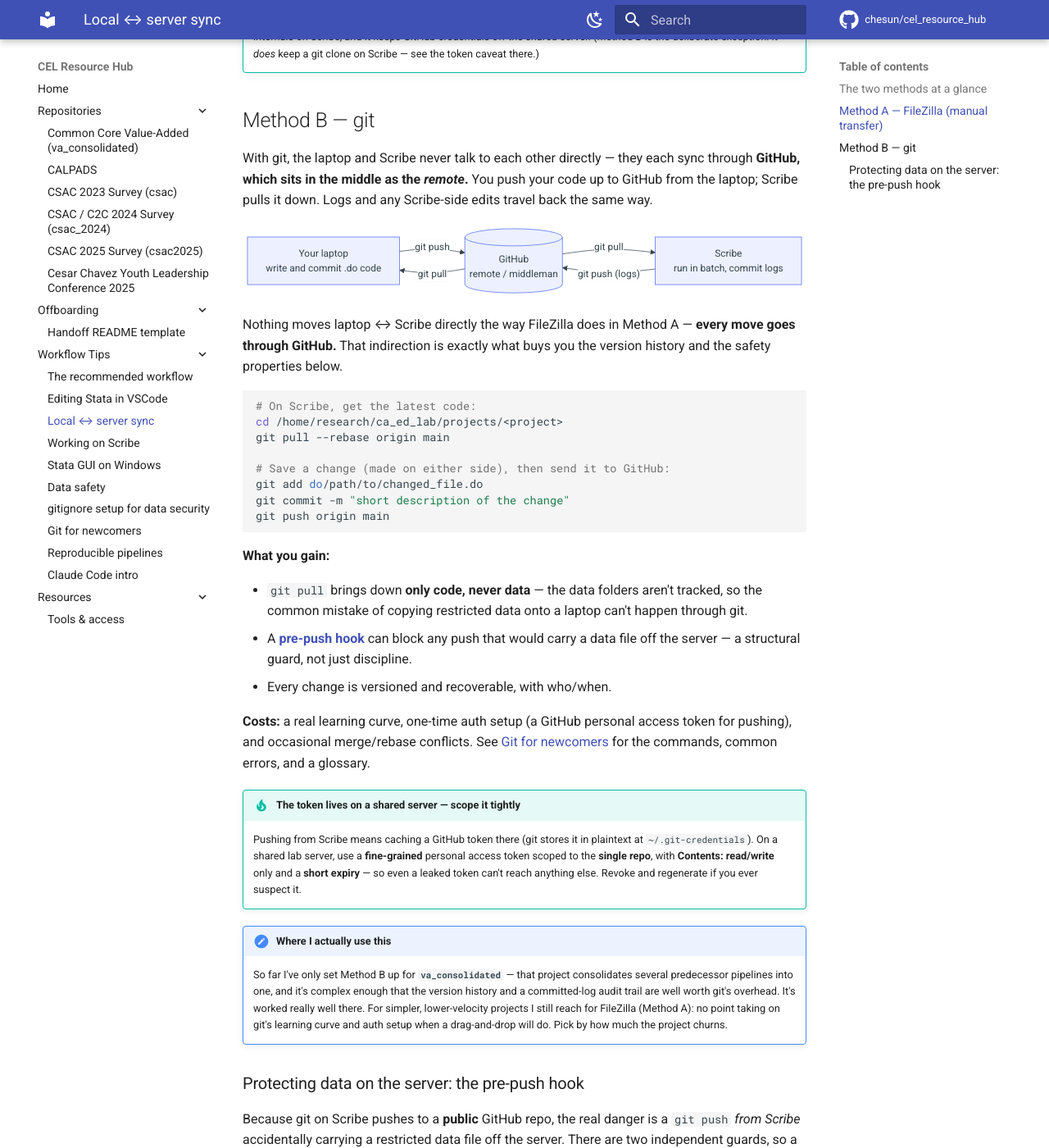
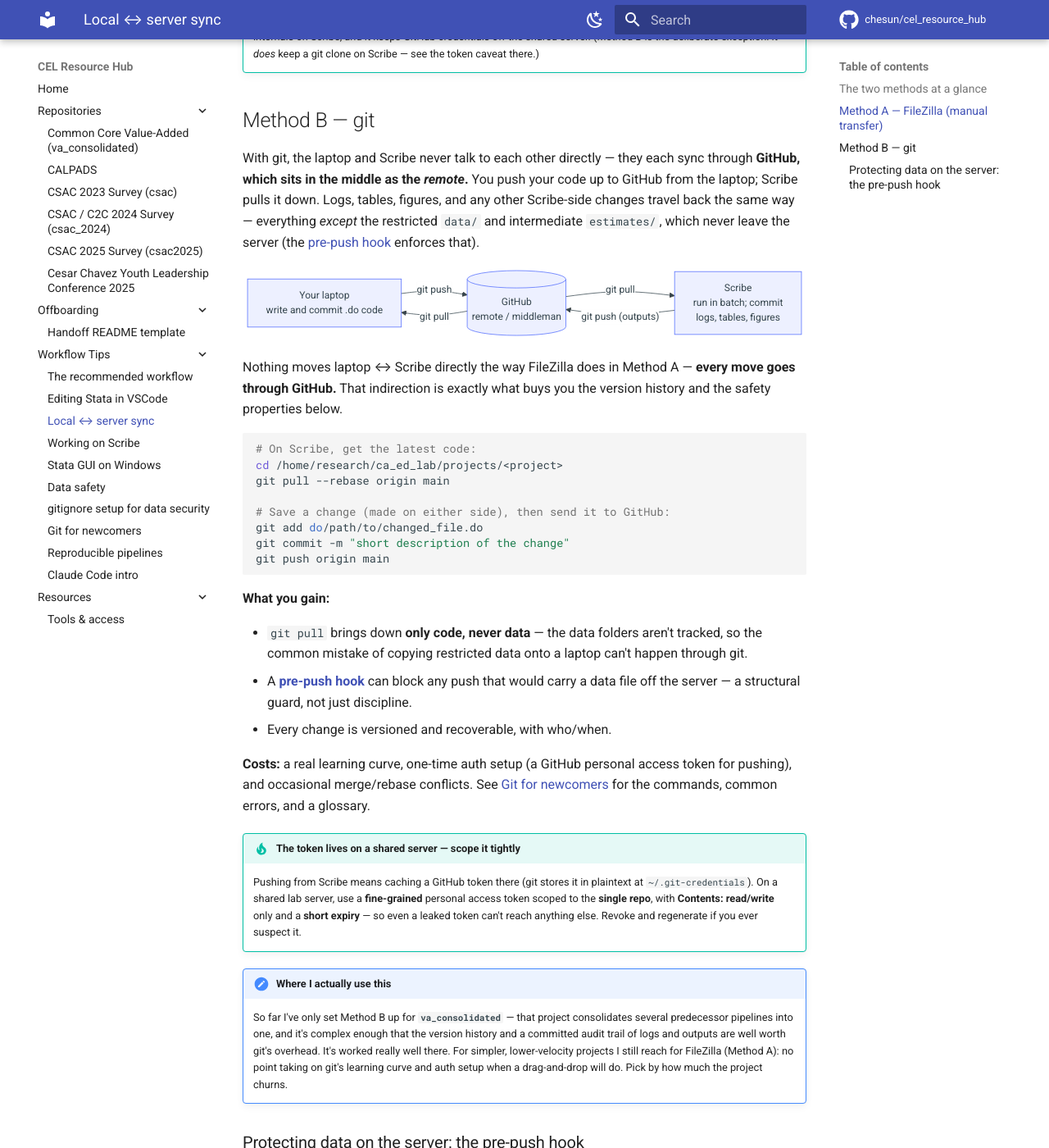
Before and after one commit to chesun/cel_resource_hub, an MkDocs documentation site: the page built from docs/workflow-tips/local-server-sync.md, in a window 1280 px wide and 1400 px high, scrolled down 1461 px. Shown: the whole window at 82% size. Built offline with MkDocs 1.6.1 and Material for MkDocs 9.7.7, drawn with Linux system fonts in a browser that asks for light colours; comment, search, counter and statistics services are not loaded.

Commit message:
Sync diagram: Scribe pushes outputs (tables, figures), not just logs
The server push carries the publishable outputs too — verified against
va_consolidated, where figures/ is tracked and only data/ + estimates/
are air-gapped. Broadens the Mermaid diagram and intro, and notes that
everything flows back except data/ and estimates/ (pre-push hook enforced).

mkdocs build --strict: exit 0; mermaid block intact.

Co-Authored-By: Claude Opus 4.8 (1M context) <noreply@anthropic.com>

````diff
--- a/docs/workflow-tips/local-server-sync.md
+++ b/docs/workflow-tips/local-server-sync.md
@@ -46,16 +46,19 @@ on Scribe, drag it back the same way.
 
 With git, the laptop and Scribe never talk to each other directly — they each sync through
 **GitHub, which sits in the middle as the *remote*.** You push your code up to GitHub from the
-laptop; Scribe pulls it down. Logs and any Scribe-side edits travel back the same way.
+laptop; Scribe pulls it down. Logs, tables, figures, and any other Scribe-side changes travel
+back the same way — everything *except* the restricted `data/` and intermediate `estimates/`,
+which never leave the server (the [pre-push hook](#protecting-data-on-the-server-the-pre-push-hook)
+enforces that).
 
 ```mermaid
 flowchart LR
     L["Your laptop<br/>write and commit .do code"]
     G[("GitHub<br/>remote / middleman")]
-    S["Scribe<br/>run in batch, commit logs"]
+    S["Scribe<br/>run in batch; commit<br/>logs, tables, figures"]
     L -- "git push" --> G
     G -- "git pull" --> S
-    S -- "git push (logs)" --> G
+    S -- "git push (outputs)" --> G
     G -- "git pull" --> L
 ```
 
@@ -95,7 +98,8 @@ for the commands, common errors, and a glossary.
 !!! note "Where I actually use this"
     So far I've only set Method B up for **`va_consolidated`** — that project consolidates several
     predecessor pipelines into one, and it's complex enough that the version history and a
-    committed-log audit trail are well worth git's overhead. It's worked really well there. For
+    committed audit trail of logs and outputs are well worth git's overhead. It's worked really
+    well there. For
     simpler, lower-velocity projects I still reach for FileZilla (Method A): no point taking on
     git's learning curve and auth setup when a drag-and-drop will do. Pick by how much the project
     churns.
````
Also changed, not shown: quality_reports/session_logs/2026-06-21_tools-downloads-expansion.md (+9 -1 lines).
